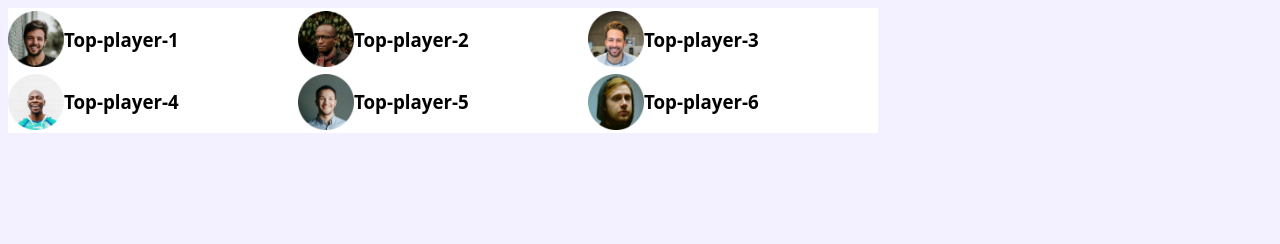
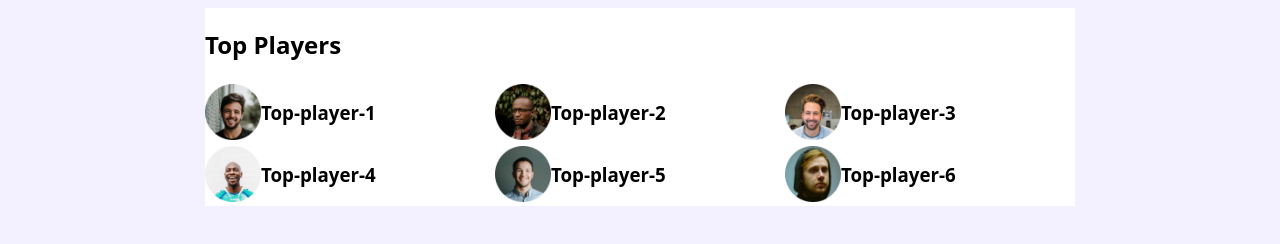
Before and after one commit to HemontoSungoh/Leader-Board, a plain HTML site: page index.html in a window 1280 px wide. Drawn offline with Linux system fonts and the light colour scheme; a web font is replaced by a local one.

Commit message:
other commit added

```diff
--- a/index.html
+++ b/index.html
@@ -21,6 +21,7 @@
     <main>
         <section class="container">
             <div class="top-players">
+                <h2 class="section-title">Top Players</h2>
                 <div class="players">
                     <!-- .player*6>img[src="imges/players/player-$.png"]+h3{top-player-$} -->
                     <div class="player">
--- a/styles/style.css
+++ b/styles/style.css
@@ -2,12 +2,19 @@
 body{
     font-family: 'Noto Sans', sans-serif;
     background-color: #F3F1FF;
+}
+main{
+    display: flex;
+    justify-content: center;
 }
 .container{
     background-color: #FFFFFF;
     width: 870px;
 }
 /* Top Playears and Top Blog Start */
+.section-title{
+
+}
 .players{
     display:grid;
     grid-template-columns: repeat(3, 1fr);
```
